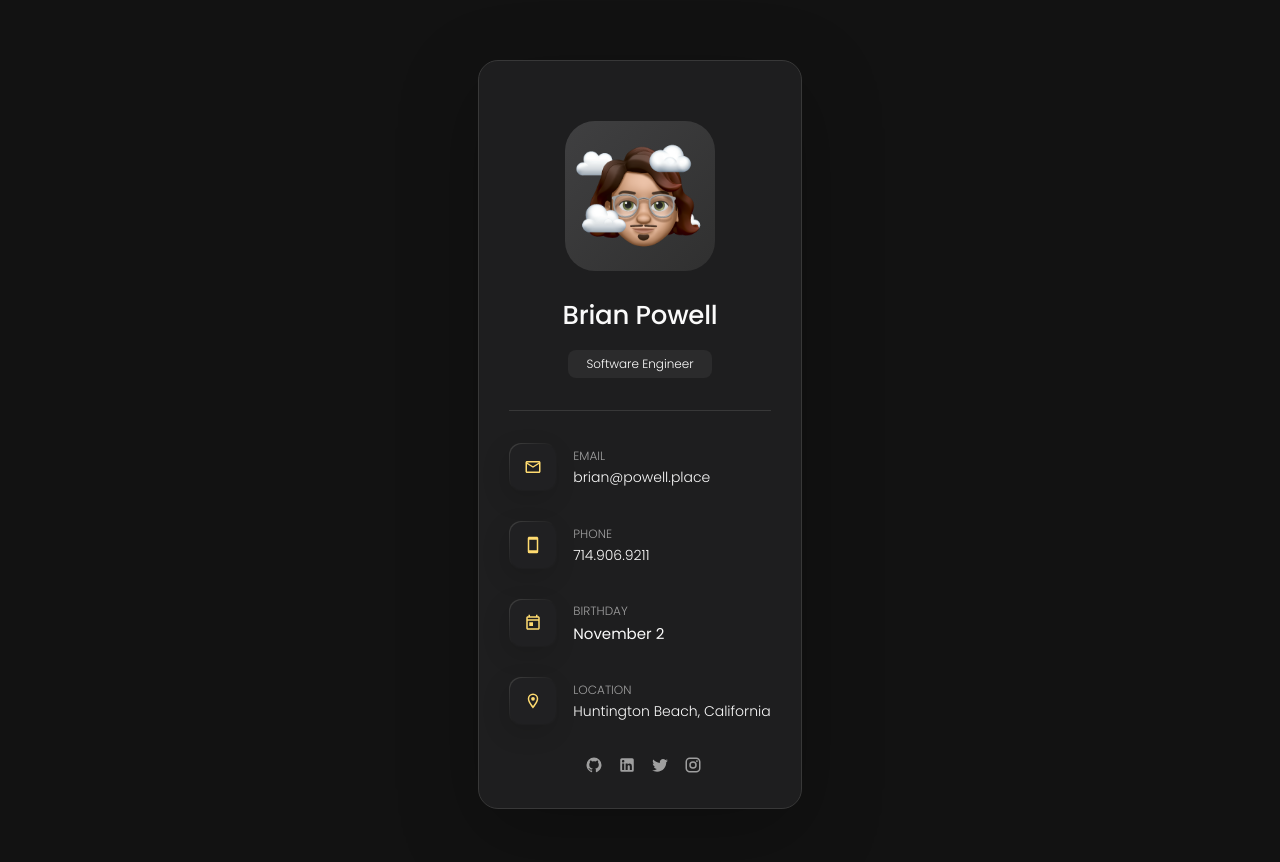
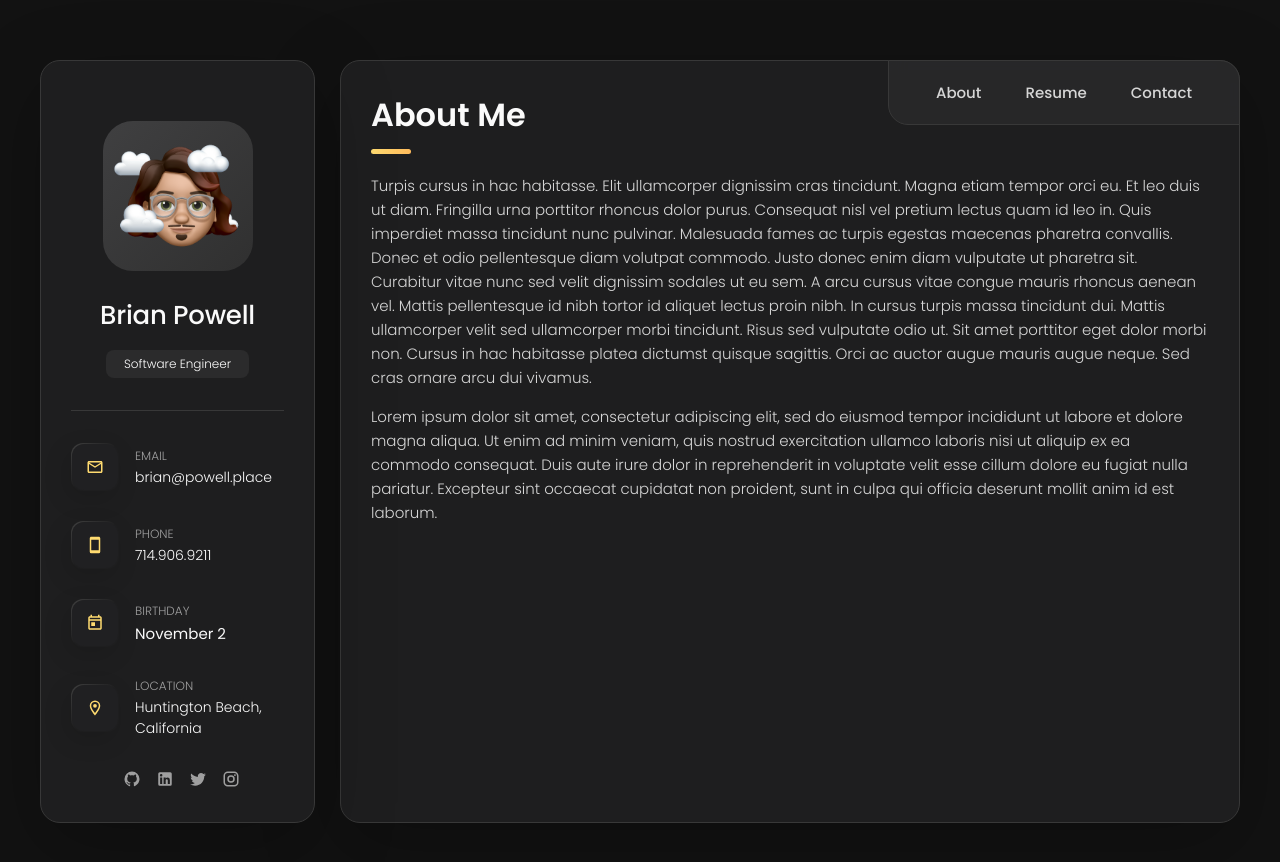
Before and after one commit to BriianPowell/collective, a Next.js app: page / in a window 1280 px wide. Shown: the top 862 px of the page. Built offline with nearby package versions, Linux system fonts and the light colour scheme.

Commit message:
Lots of Scaffolding done here, main layout and route switching is working nicely

```diff
--- /dev/null
+++ b/src/assets/css/about.module.scss
@@ -0,0 +1,80 @@
+/*-----------------------------------*\
+  #ABOUT
+\*-----------------------------------*/
+
+.about {
+  .article_title {
+    margin-bottom: 15px;
+    padding-bottom: 7px;
+    position: relative;
+
+    &::after {
+      content: '';
+      position: absolute;
+      bottom: 0;
+      left: 0;
+      width: 30px;
+      height: 3px;
+      background: var(--text-gradient-yellow);
+      border-radius: 3px;
+    }
+  }
+}
+
+.active {
+  display: block;
+  animation: fade 0.5s ease backwards;
+}
+
+@keyframes fade {
+  0% {
+    opacity: 0;
+  }
+  100% {
+    opacity: 1;
+  }
+}
+
+.about_text {
+  color: var(--light-gray);
+  font-size: var(--fs-6);
+  font-weight: var(--fw-300);
+  line-height: 1.6;
+
+  p {
+    margin-bottom: 15px;
+  }
+}
+
+/*
+** LARGER THAN 580PX SCREEN
+*/
+
+@media (min-width: 580px) {
+  .about {
+    .article_title {
+      margin-bottom: 20px;
+      font-weight: var(--fw-600);
+      padding-bottom: 15px;
+
+      &::after {
+        width: 40px;
+        height: 5px;
+      }
+    }
+  }
+
+  .about_text {
+    margin-bottom: 40px;
+  }
+}
+
+/*
+** LARGER THAN 1024PX SCREEN
+*/
+
+@media (min-width: 1024px) {
+  .about {
+    box-shadow: var(--shadow-5);
+  }
+}
--- /dev/null
+++ b/src/assets/css/navbar.module.scss
@@ -0,0 +1,99 @@
+/*-----------------------------------*\
+  #NAVBAR
+\*-----------------------------------*/
+
+.navbar {
+  position: fixed;
+  bottom: 0;
+  left: 0;
+  width: 100%;
+  background: hsla(240, 1%, 17%, 0.75);
+  backdrop-filter: blur(10px);
+  border: 1px solid var(--jet);
+  border-radius: 12px 12px 0 0;
+  box-shadow: var(--shadow-2);
+  z-index: 5;
+}
+
+.navbar_list {
+  display: flex;
+  flex-wrap: wrap;
+  justify-content: center;
+  align-items: center;
+  padding: 0 10px;
+}
+
+.navbar_link {
+  color: var(--light-gray);
+  font-size: var(--fs-8);
+  padding: 20px 7px;
+  transition: color var(--transition-1);
+
+  &:hover,
+  &:focus {
+    color: var(--light-gray-70);
+  }
+}
+
+.active {
+  color: var(--orange-yellow-crayola);
+}
+
+/*-----------------------------------*\
+  #RESPONSIVE
+\*-----------------------------------*/
+
+/*
+** LARGER THAN 580PX SCREEN
+*/
+
+@media (min-width: 580px) {
+  .navbar {
+    border-radius: 20px 20px 0 0;
+  }
+
+  .navbar_list {
+    gap: 20px;
+  }
+
+  .navbar_link {
+    --fs-8: 14px;
+  }
+}
+
+/*
+** LARGER THAN 768PX SCREEN
+*/
+
+@media (min-width: 768px) {
+  .navbar_link {
+    --fs-8: 15px;
+  }
+}
+
+/*
+** LARGER THAN 1024PX SCREEN
+*/
+
+@media (min-width: 1024px) {
+  .navbar {
+    position: absolute;
+    bottom: auto;
+    top: 0;
+    left: auto;
+    right: 0;
+    width: max-content;
+    border-radius: 0 20px;
+    padding: 0 20px;
+    box-shadow: none;
+  }
+
+  .navbar_list {
+    gap: 30px;
+    padding: 0 20px;
+  }
+
+  .navbar_link {
+    font-weight: var(--fw-500);
+  }
+}
--- a/src/assets/css/shared.module.scss
+++ b/src/assets/css/shared.module.scss
@@ -112,12 +112,26 @@
   }
 }
 
+.main_content {
+  display: block;
+}
+
 /*-----------------------------------*\
   #RESPONSIVE
 \*-----------------------------------*/
 
 /*
-** LARGER THAN 580 SCREEN
+** LARGER THAN 450PX SCREEN
+*/
+
+@media (min-width: 450px) {
+  .main_content {
+    display: block;
+  }
+}
+
+/*
+** LARGER THAN 580PX SCREEN
 */
 
 @media (min-width: 580px) {
@@ -133,4 +147,38 @@
       width: 100px;
     }
   }
+
+  .article_title {
+    font-weight: var(--fw-600);
+    padding-bottom: 15px;
+
+    &::after {
+      width: 40px;
+      height: 5px;
+    }
+  }
 }
+
+/*
+** LARGER THAN 1024PX SCREEN
+*/
+
+@media (min-width: 1024px) {
+  .main_content {
+    position: relative;
+    width: max-content;
+    margin: auto;
+  }
+}
+
+/*
+** LARGER THAN 1250PX SCREEN
+*/
+
+@media (min-width: 1250px) {
+  .main_content {
+    min-width: 75%;
+    width: 75%;
+    margin: 0;
+  }
+}
--- a/src/assets/css/styles.scss
+++ b/src/assets/css/styles.scss
@@ -168,10 +168,6 @@ textarea {
   outline-color: var(--orange-yellow-crayola);
 }
 
-div {
-  font-family: var(--ff-poppins);
-}
-
 body {
   background: var(--smoky-black);
 }
@@ -192,20 +188,6 @@ article {
 
 article {
   display: none;
-
-  &.active {
-    display: block;
-    animation: fade 0.5s ease backwards;
-  }
-}
-
-@keyframes fade {
-  0% {
-    opacity: 0;
-  }
-  100% {
-    opacity: 1;
-  }
 }
 
 /*-----------------------------------*\
@@ -213,6 +195,7 @@ article {
 \*-----------------------------------*/
 
 main {
+  font-family: var(--ff-poppins);
   margin: 15px 12px;
   margin-bottom: 75px;
   min-width: 259px;
@@ -292,7 +275,7 @@ main {
 }
 
 /*
-** LARGER THAN 1050PX SCREEN
+** LARGER THAN 1250PX SCREEN
 */
 
 @media (min-width: 1250px) {
--- /dev/null
+++ b/src/components/about.tsx
@@ -0,0 +1,48 @@
+import { FC } from 'react'
+import { IPersonalData } from 'types/IPersonalData'
+
+import aboutStyles from 'css/about.module.scss'
+import sharedstyles from 'css/shared.module.scss'
+
+const About: FC<IPersonalData> = props => {
+  return (
+    <article className={[aboutStyles.about, aboutStyles.active].join(' ')}>
+      <header>
+        <h2 className={[sharedstyles.h2, aboutStyles.article_title].join(' ')}>
+          About me
+        </h2>
+      </header>
+
+      <section className={aboutStyles.about_text}>
+        <p>
+          Turpis cursus in hac habitasse. Elit ullamcorper dignissim cras
+          tincidunt. Magna etiam tempor orci eu. Et leo duis ut diam. Fringilla
+          urna porttitor rhoncus dolor purus. Consequat nisl vel pretium lectus
+          quam id leo in. Quis imperdiet massa tincidunt nunc pulvinar.
+          Malesuada fames ac turpis egestas maecenas pharetra convallis. Donec
+          et odio pellentesque diam volutpat commodo. Justo donec enim diam
+          vulputate ut pharetra sit. Curabitur vitae nunc sed velit dignissim
+          sodales ut eu sem. A arcu cursus vitae congue mauris rhoncus aenean
+          vel. Mattis pellentesque id nibh tortor id aliquet lectus proin nibh.
+          In cursus turpis massa tincidunt dui. Mattis ullamcorper velit sed
+          ullamcorper morbi tincidunt. Risus sed vulputate odio ut. Sit amet
+          porttitor eget dolor morbi non. Cursus in hac habitasse platea
+          dictumst quisque sagittis. Orci ac auctor augue mauris augue neque.
+          Sed cras ornare arcu dui vivamus.
+        </p>
+
+        <p>
+          Lorem ipsum dolor sit amet, consectetur adipiscing elit, sed do
+          eiusmod tempor incididunt ut labore et dolore magna aliqua. Ut enim ad
+          minim veniam, quis nostrud exercitation ullamco laboris nisi ut
+          aliquip ex ea commodo consequat. Duis aute irure dolor in
+          reprehenderit in voluptate velit esse cillum dolore eu fugiat nulla
+          pariatur. Excepteur sint occaecat cupidatat non proident, sunt in
+          culpa qui officia deserunt mollit anim id est laborum.
+        </p>
+      </section>
+    </article>
+  )
+}
+
+export default About
--- /dev/null
+++ b/src/components/contact.tsx
@@ -0,0 +1,9 @@
+import { FC } from 'react'
+
+import { IPersonalData } from 'types/IPersonalData'
+
+const Contact: FC<IPersonalData> = props => {
+  return <div>CONTACT RENDERED</div>
+}
+
+export default Contact
--- /dev/null
+++ b/src/components/resume.tsx
@@ -0,0 +1,9 @@
+import { FC } from 'react'
+
+import { IPersonalData } from 'types/IPersonalData'
+
+const Resume: FC<IPersonalData> = props => {
+  return <div>RESUME RENDERED</div>
+}
+
+export default Resume
--- a/src/components/sidebar.tsx
+++ b/src/components/sidebar.tsx
@@ -19,7 +19,7 @@ import avatar from 'images/avatar1.png'
 import sidebarStyles from 'css/sidebar.module.scss'
 import sharedStyles from 'css/shared.module.scss'
 
-export const Sidebar: FC<IPersonalData> = props => {
+const Sidebar: FC<IPersonalData> = props => {
   const mailLink: string = `mailto:${props.about.email}`
   const phoneLink: string = `tel:${props.about.phone}`
   const birthday: string = props.about.birthday!.toLocaleDateString('en-US', {
@@ -143,3 +143,5 @@ function elementToggle(elem: React.RefObject<HTMLElement>) {
     aside.classList.toggle(sidebarStyles.active)
   }
 }
+
+export default Sidebar
--- a/src/containers/AppContainer.tsx
+++ b/src/containers/AppContainer.tsx
@@ -1,26 +1,58 @@
-import { Component } from 'react'
+import { Dispatch, FC, SetStateAction, useState } from 'react'
+import { Poppins } from '@next/font/google'
 
-import { Sidebar } from 'components/sidebar'
+import Sidebar from 'components/sidebar'
+import About from 'components/about'
+import Resume from 'components/resume'
+import Contact from 'components/contact'
 
 import { IPersonalData } from 'types/IPersonalData'
 
-import { Poppins } from '@next/font/google'
+import sharedStyles from 'css/shared.module.scss'
+import navbarStyles from 'css/navbar.module.scss'
 
 const poppins = Poppins({
   weight: ['300', '400', '500', '600'],
   variable: '--ff-poppins',
 })
 
-class AppContainer extends Component<IPersonalData> {
-  render() {
-    return (
-      <main>
-        <div className={poppins.variable}>
-          <Sidebar {...this.props} />
-        </div>
-      </main>
-    )
-  }
+const AppContainer: FC<IPersonalData> = props => {
+  const [activePage, SetActivePage] = useState('About')
+
+  return (
+    <main className={poppins.variable}>
+      <Sidebar {...props} />
+      <div className={sharedStyles.main_content}>
+        {renderNavbar(SetActivePage)}
+        {activePage === 'About' ? <About {...props} /> : ''}
+        {activePage === 'Resume' ? <Resume {...props} /> : ''}
+        {activePage === 'Contact' ? <Contact {...props} /> : ''}
+      </div>
+    </main>
+  )
+}
+
+function renderNavbar(SetActivePage: Dispatch<SetStateAction<string>>) {
+  return (
+    <nav className={navbarStyles.navbar}>
+      <ul className={navbarStyles.navbar_list}>
+        {['About', 'Resume', 'Contact'].map((l, i) => {
+          return (
+            <li className={navbarStyles.navbar_item} key={i}>
+              <button
+                className={navbarStyles.navbar_link}
+                onClick={() => {
+                  SetActivePage(l)
+                }}
+              >
+                {l}
+              </button>
+            </li>
+          )
+        })}
+      </ul>
+    </nav>
+  )
 }
 
 export default AppContainer
```
